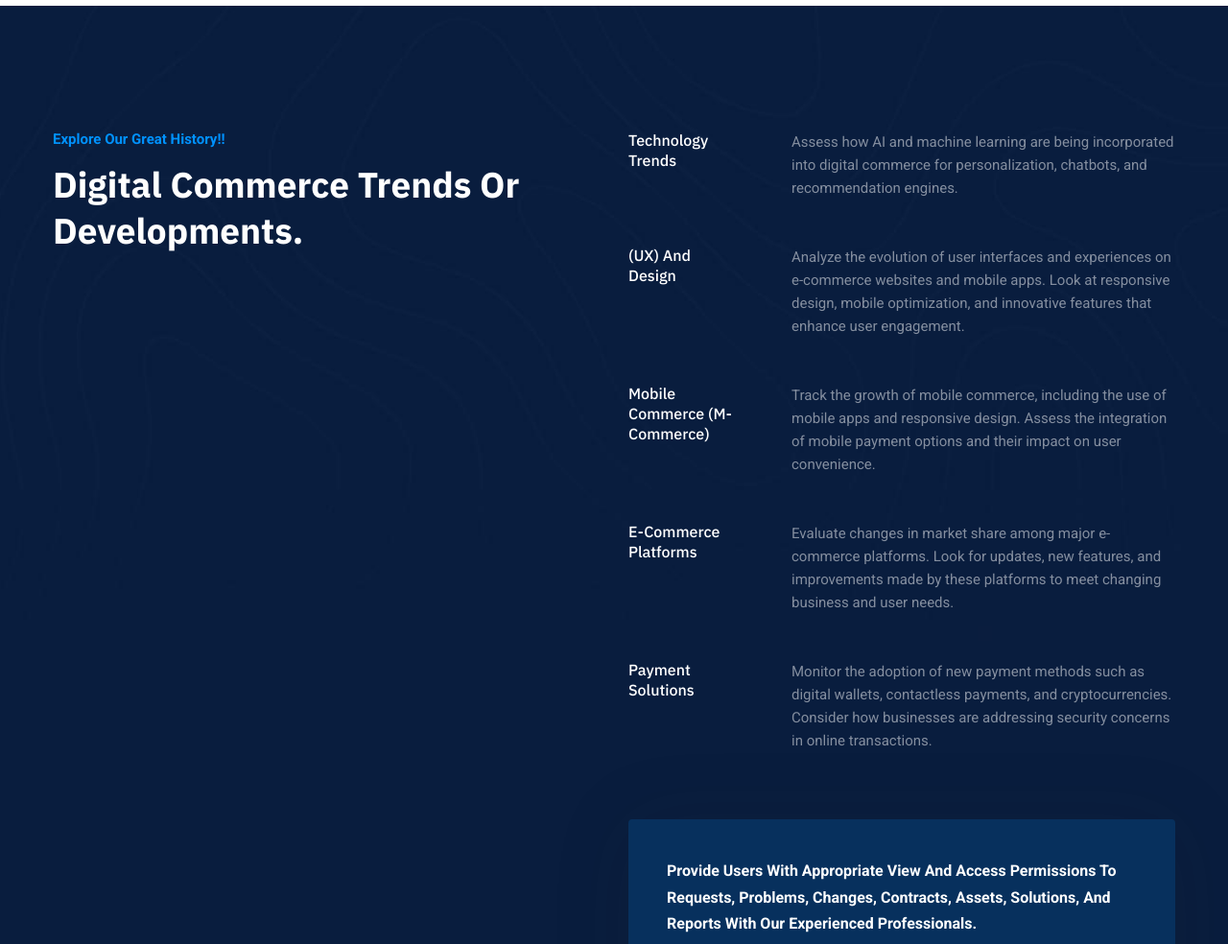
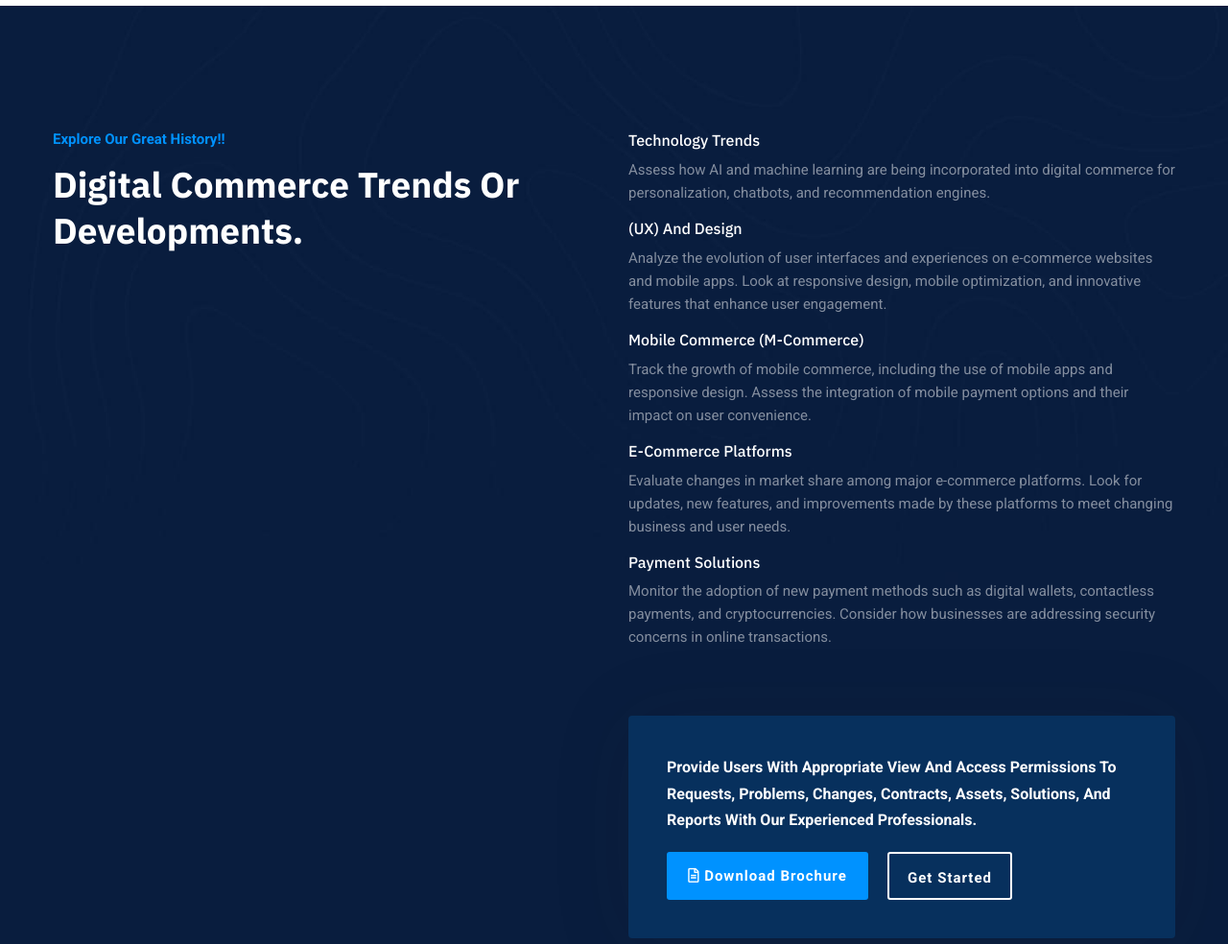
Before and after one commit to heeraDeo/DataSoft, a plain HTML site: page company/digital-commerce.html in a window 1280 px wide. Shown: the part 1500-2484 px from the top of the page at 96% size. Drawn offline with Linux system fonts and the light colour scheme; files whose address does not match are found by name.

Commit message:
services ssection coomplete

```diff
--- a/company/digital-commerce.html
+++ b/company/digital-commerce.html
@@ -300,33 +300,33 @@
           <div class="col-sm-12 col-md-6 col-lg-6">
             <div>
               <!-- timeline Item #1 -->
-              <div class="timeline-item d-flex">
+              <div class="timeline-item ">
                 <h4 class="timeline__year">Technology Trends</h4>
-                <p class="timeline__desc">Assess how AI and machine learning are being incorporated into digital commerce for personalization, chatbots, and recommendation engines.
+                <p class="">Assess how AI and machine learning are being incorporated into digital commerce for personalization, chatbots, and recommendation engines.
                 </p>
               </div><!-- /.timeline-item -->
               <!-- timeline Item #2 -->
-              <div class="timeline-item d-flex">
+              <div class="timeline-item ">
                 <h4 class="timeline__year">(UX) and Design</h4>
-                <p class="timeline__desc">Analyze the evolution of user interfaces and experiences on e-commerce websites and mobile apps.
+                <p class="">Analyze the evolution of user interfaces and experiences on e-commerce websites and mobile apps.
                   Look at responsive design, mobile optimization, and innovative features that enhance user engagement.</p>
               </div><!-- /.timeline-item -->
               <!-- timeline Item #3 -->
-              <div class="timeline-item d-flex">
+              <div class="timeline-item ">
                 <h4 class="timeline__year">Mobile Commerce (M-commerce)</h4>
-                <p class="timeline__desc">Track the growth of mobile commerce, including the use of mobile apps and responsive design.
+                <p class="">Track the growth of mobile commerce, including the use of mobile apps and responsive design.
                   Assess the integration of mobile payment options and their impact on user convenience.</p>
               </div><!-- /.timeline-item -->
               <!-- timeline Item #4 -->
-              <div class="timeline-item d-flex">
+              <div class="timeline-item ">
                 <h4 class="timeline__year">E-commerce Platforms</h4>
-                <p class="timeline__desc">Evaluate changes in market share among major e-commerce platforms.
+                <p class="">Evaluate changes in market share among major e-commerce platforms.
                   Look for updates, new features, and improvements made by these platforms to meet changing business and user needs.</p>
               </div><!-- /.timeline-item -->
               <!-- timeline Item #4 -->
-              <div class="timeline-item d-flex">
+              <div class="timeline-item ">
                 <h4 class="timeline__year">Payment Solutions</h4>
-                <p class="timeline__desc">Monitor the adoption of new payment methods such as digital wallets, contactless payments, and cryptocurrencies.
+                <p class="">Monitor the adoption of new payment methods such as digital wallets, contactless payments, and cryptocurrencies.
                   Consider how businesses are addressing security concerns in online transactions.
                 </p>
               </div><!-- /.timeline-item -->
```
